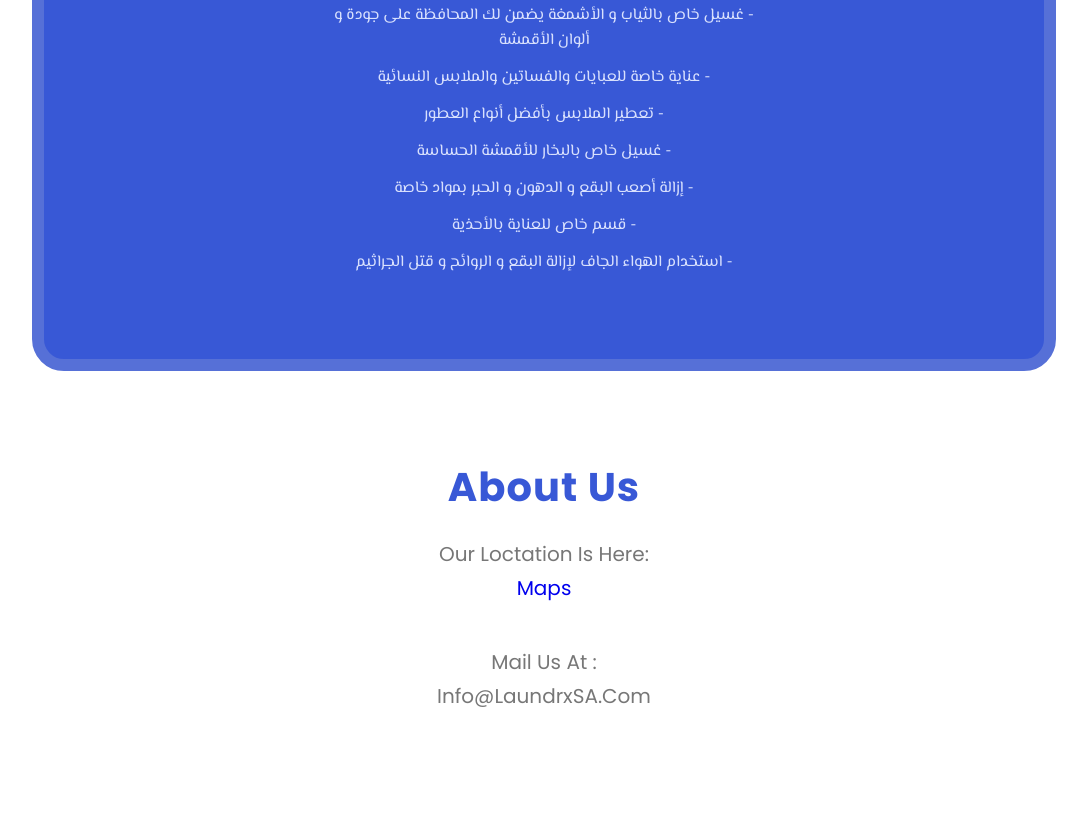
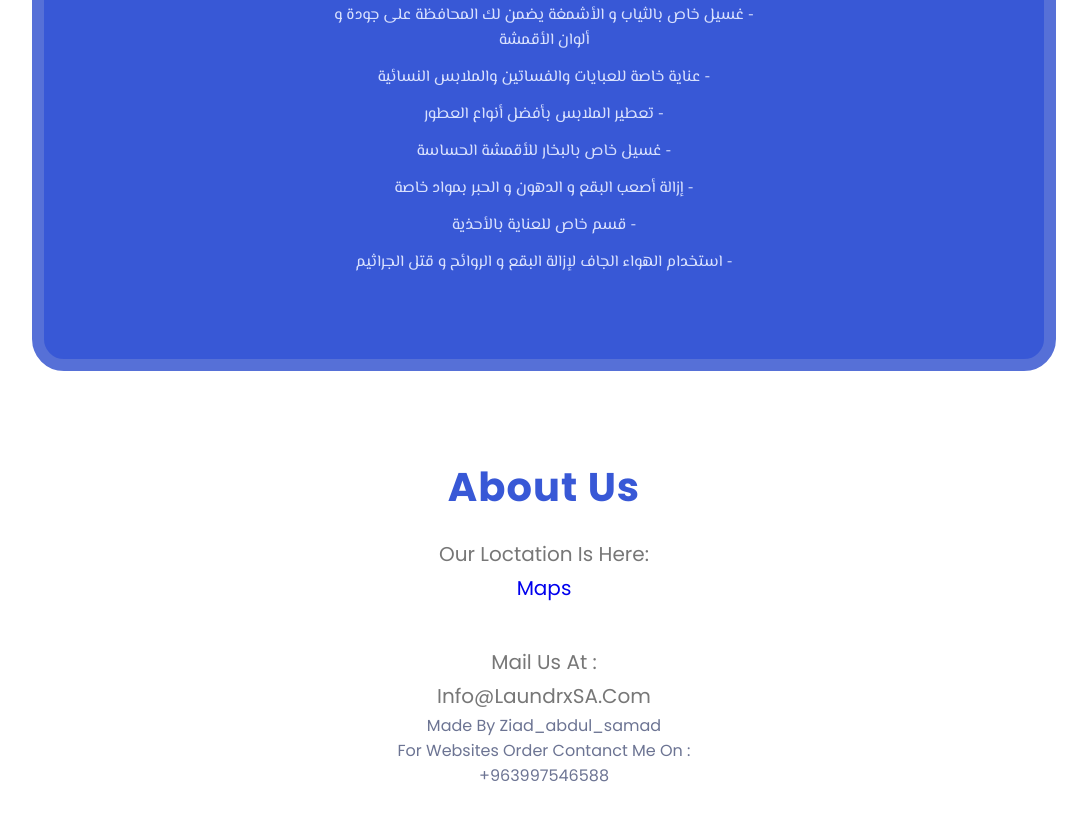
Before and after one commit to ziad-abdul-samad/LAUNDRX, a plain HTML site: page index.html in a window 1280 px wide. Shown: the part 1936-2756 px from the top of the page, without its empty margins (96-1183 px from the left). Before the commit the page ends 2719 px from the top, so only its background shows below. Drawn offline with nearby package versions, Linux system fonts and the light colour scheme.

Commit message:
Update index.html

```diff
--- a/index.html
+++ b/index.html
@@ -185,6 +185,10 @@
     </div>
 
     </div>
+    <p class="ziad">
+        made by ziad_abdul_samad <br> for websites order contanct me on : <br>
+        +963997546588
+    </p>
     </div>
     </div>
     <!-- end footer  -->
```
